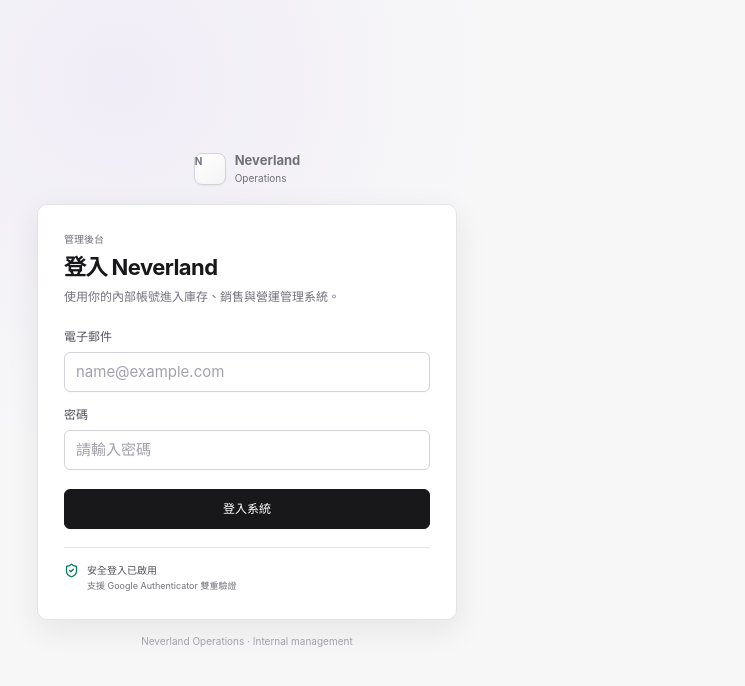
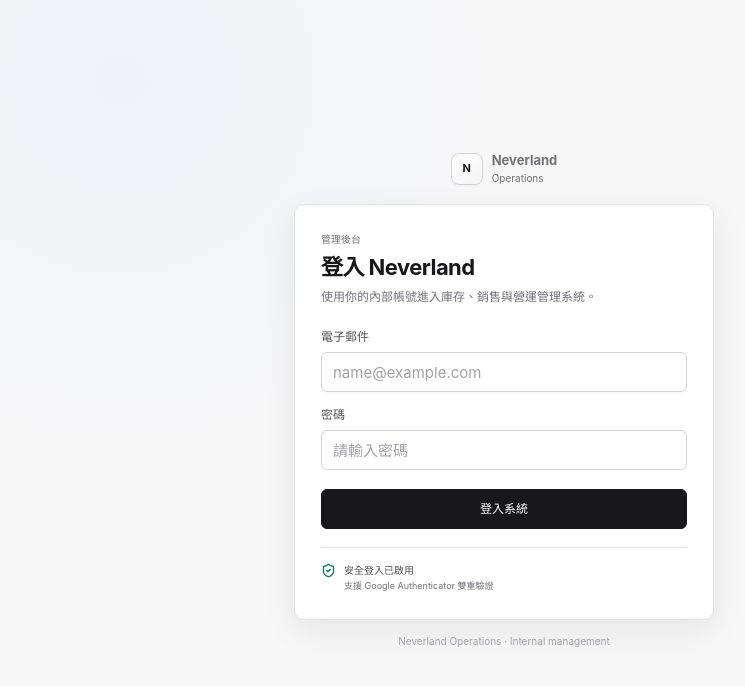
Before and after one commit to richard880502/neverland-erp, a Next.js app: page /login in a window 1280 px wide. Shown: the top 686 px of the page, without its empty margins (136-881 px from the left). Built offline with nearby package versions, Linux system fonts and the light colour scheme; no server answers.

Commit message:
fix(ui): polish Medusa alignment for v2.0.0
* fix(ui): center login and constrain sidebar user card

* fix(ui): load Medusa follow-up overrides

* style(ui): replace purple chart accents with Medusa blue

* docs: document v2.0.0 Medusa-aligned UI

```diff
--- a/app/layout.tsx
+++ b/app/layout.tsx
@@ -1,6 +1,7 @@
 import type { Metadata } from "next";
 import "./globals.css";
 import "./medusa-theme.css";
+import "./medusa-fixes.css";
 
 export const metadata: Metadata = {
   title: "Neverland Operations",
--- /dev/null
+++ b/app/medusa-fixes.css
@@ -0,0 +1,137 @@
+/* Targeted follow-up fixes for the Medusa-aligned ERP theme. */
+
+:root {
+  /* Keep primary actions neutral/dark like Medusa Admin, but use blue for
+     interactive/focus states instead of the previous purple accent. */
+  --ui-bg-highlight: #eff6ff;
+  --ui-fg-interactive: #3b82f6;
+  --ui-border-interactive: #3b82f6;
+  --ui-focus: 0 0 0 3px rgba(59, 130, 246, .16);
+
+  /* Legacy aliases still referenced by a few existing components. */
+  --lime: #3b82f6;
+  --orange: #3b82f6;
+  --denim: #2563eb;
+}
+
+::selection {
+  background: #dbeafe;
+  color: #1e3a8a;
+}
+
+/* --------------------------------------------------------------------------
+   Login: reset the old two-column editorial grid so the whole auth shell is
+   centered against the viewport, not centered inside the legacy first column.
+   -------------------------------------------------------------------------- */
+
+.login-page {
+  min-height: 100dvh;
+  grid-template-columns: minmax(0, 1fr) !important;
+  grid-template-rows: minmax(0, 1fr);
+  place-items: center;
+  padding: 28px;
+  background:
+    radial-gradient(circle at 20% 10%, rgba(59, 130, 246, .045), transparent 30%),
+    var(--ui-bg-subtle);
+}
+
+.login-shell {
+  width: min(420px, calc(100vw - 40px));
+  margin: auto;
+  align-self: center;
+  justify-self: center;
+}
+
+.login-brand-lockup {
+  width: 100%;
+  margin: 0 0 18px;
+  justify-content: center;
+}
+
+/* medusa-theme.css has a broad `.login-brand-lockup span` rule. Restore the
+   brand mark's grid layout so the N stays centered inside the rounded square. */
+.login-brand-lockup .brand-mark {
+  width: 32px;
+  height: 32px;
+  display: grid;
+  place-items: center;
+  padding: 0;
+  color: var(--ui-fg-base);
+  font-size: 11px;
+  line-height: 1;
+}
+
+.login-brand-lockup > span:last-child {
+  display: grid;
+  min-width: 0;
+  gap: 1px;
+}
+
+.login-brand-lockup > span:last-child > span {
+  display: block;
+  color: var(--ui-fg-muted);
+}
+
+.login-step .badge.green {
+  background: #eff6ff;
+  color: #2563eb;
+  border-color: #bfdbfe;
+}
+
+/* --------------------------------------------------------------------------
+   Sidebar account card: reserve a fixed action column and clamp account copy.
+   This prevents long role/email strings from pushing outside the sidebar.
+   -------------------------------------------------------------------------- */
+
+.sidebar-user {
+  min-width: 0;
+  overflow: hidden;
+}
+
+.sidebar-user-card {
+  width: 100%;
+  min-width: 0;
+  grid-template-columns: 32px minmax(0, 1fr) 30px;
+}
+
+.sidebar-user-card > form {
+  width: 30px;
+  min-width: 30px;
+  max-width: 30px;
+  justify-self: end;
+  overflow: hidden;
+}
+
+.sidebar-user-meta {
+  min-width: 0;
+  max-width: 100%;
+  overflow: hidden;
+}
+
+.sidebar-user-meta strong,
+.sidebar-user-meta span {
+  width: 100%;
+  max-width: 100%;
+  overflow: hidden;
+  text-overflow: ellipsis;
+  white-space: nowrap;
+}
+
+.sidebar-avatar {
+  background: #eff6ff;
+  border-color: #bfdbfe;
+  color: #2563eb;
+}
+
+.sync-card-icon {
+  background: #eff6ff;
+  color: #2563eb;
+}
+
+@media (max-height: 720px) {
+  .login-page {
+    place-items: start center;
+    padding-top: 32px;
+    padding-bottom: 32px;
+  }
+}
--- a/components/DashboardCharts.tsx
+++ b/components/DashboardCharts.tsx
@@ -10,7 +10,7 @@
   slowProducts: { name: string; units: number; stock: number }[];
 };
 
-const colors = ["#18181b", "#7c3aed", "#2563eb", "#0f766e", "#d97706", "#db2777"];
+const colors = ["#18181b", "#3b82f6", "#2563eb", "#0f766e", "#d97706", "#db2777"];
 const money = (value: number) => `NT$ ${new Intl.NumberFormat("zh-TW").format(value)}`;
 const tooltipStyle = { border: "1px solid #e4e4e7", borderRadius: 8, background: "#ffffff", fontSize: 12, boxShadow: "0 8px 28px rgba(24, 24, 27, .12)" };
 const axisTick = { fontSize: 10, fill: "#71717a", fontFamily: "Inter, ui-sans-serif, sans-serif" };
@@ -27,7 +27,7 @@
             <XAxis dataKey="date" tick={axisTick} tickFormatter={(value) => value.slice(5)} axisLine={{ stroke: "#d4d4d8" }} tickLine={false} />
             <YAxis tick={axisTick} axisLine={false} tickLine={false} tickFormatter={(value) => trendIsRevenue ? `${Math.round(value / 1000)}k` : String(value)} />
             <Tooltip contentStyle={tooltipStyle} formatter={(value) => trendIsRevenue ? money(Number(value)) : `${value} 件`} labelFormatter={(label) => `日期 ${label}`} />
-            <Line type="monotone" dataKey={trendMode} name={trendIsRevenue ? "估算銷售額" : "售出件數"} stroke="#7c3aed" strokeWidth={2} dot={{ r: 3, fill: "#7c3aed", stroke: "#ffffff", strokeWidth: 2 }} activeDot={{ r: 5, fill: "#6d28d9" }} />
+            <Line type="monotone" dataKey={trendMode} name={trendIsRevenue ? "估算銷售額" : "售出件數"} stroke="#3b82f6" strokeWidth={2} dot={{ r: 3, fill: "#3b82f6", stroke: "#ffffff", strokeWidth: 2 }} activeDot={{ r: 5, fill: "#2563eb" }} />
           </LineChart>
         </ResponsiveContainer></div>
       </div>
```
Also changed, not shown: 2 other files (tests, documents, lock files or other folders).
